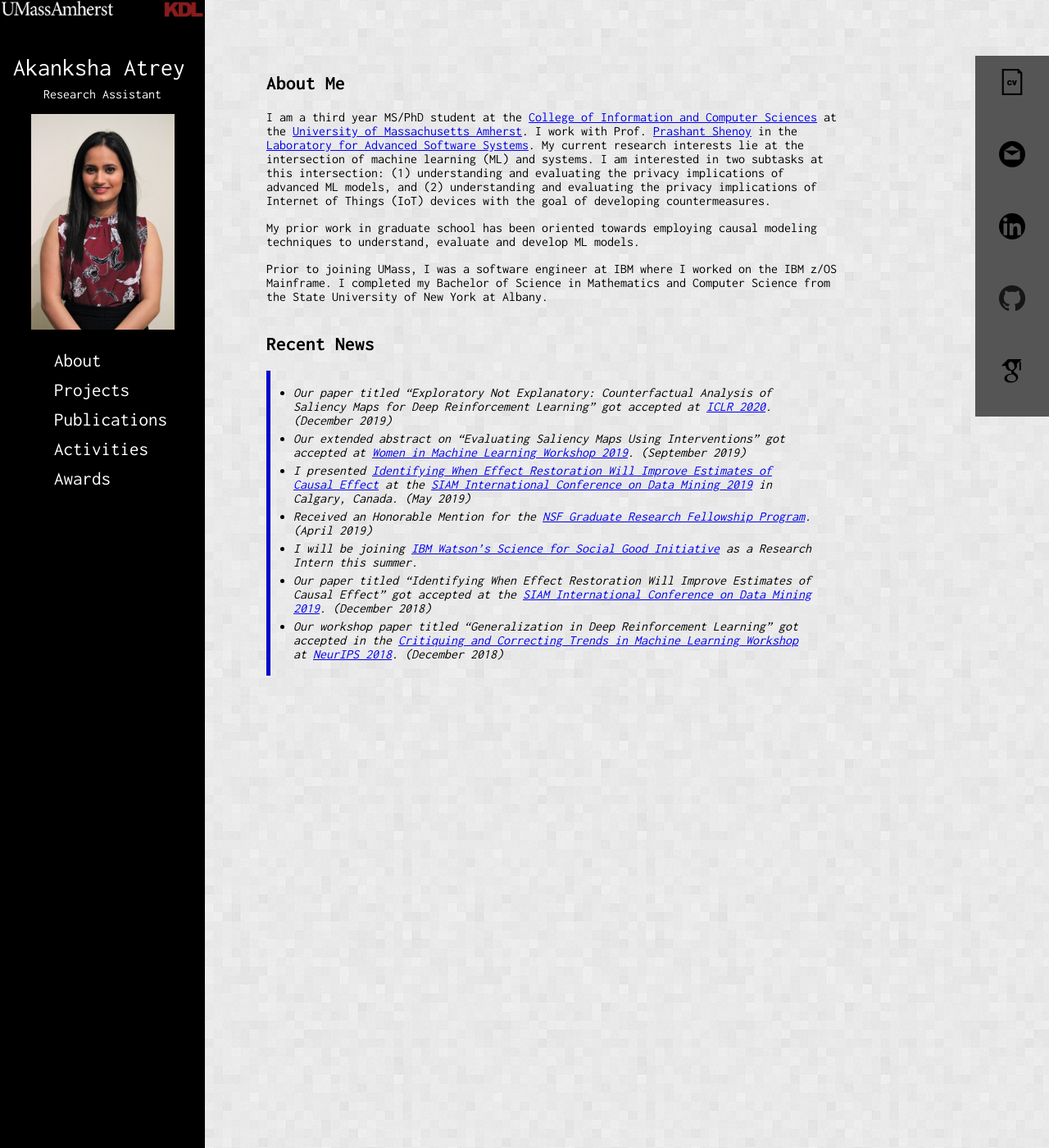
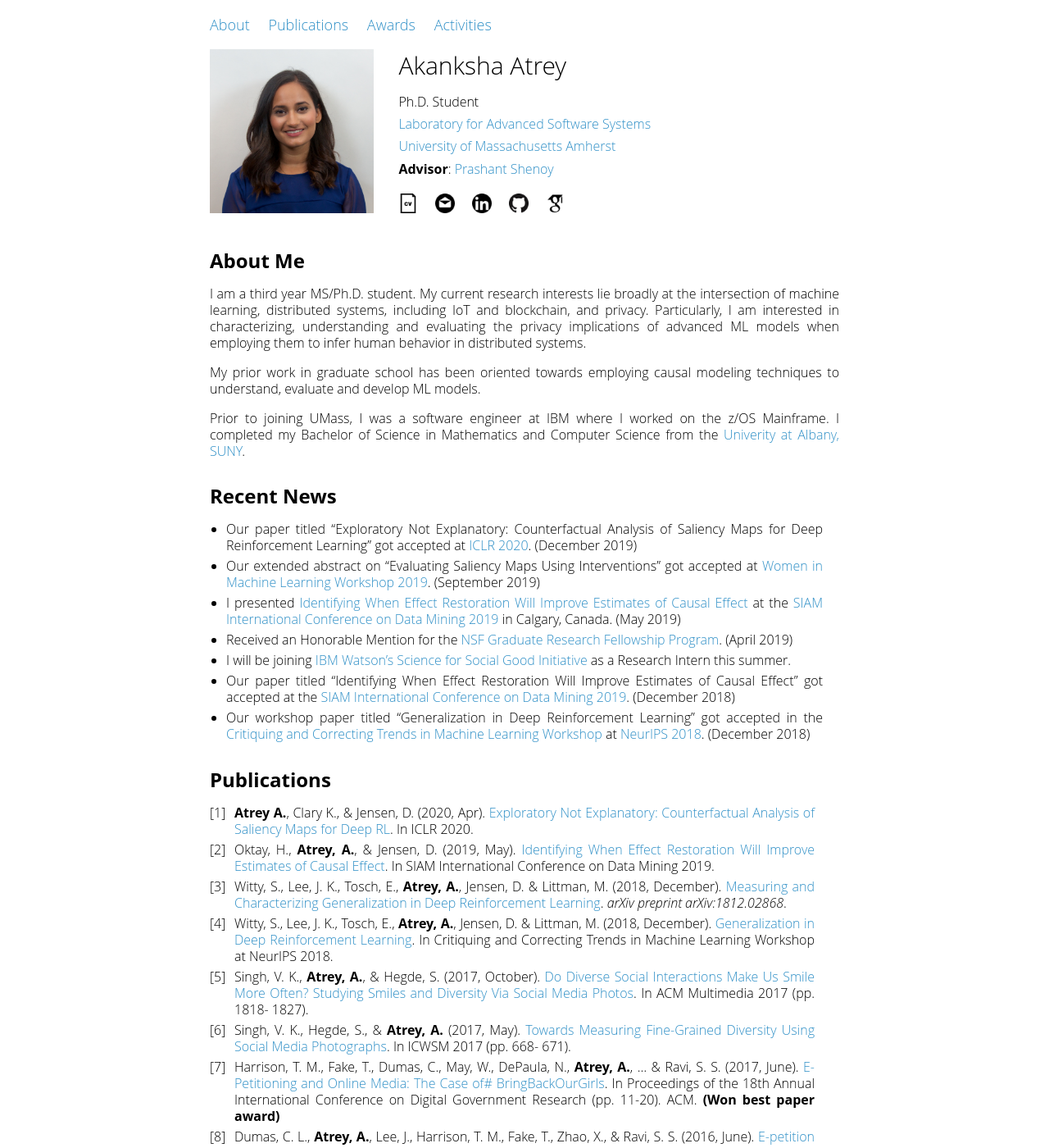
Before and after one commit to akanksha-atrey/akanksha-atrey.github.io, a Jekyll site: the page built from index.md, in a window 1280 px wide and 1400 px high. Shown: the whole window at 82% size. Built offline with Jekyll 4.4.1, drawn with Linux system fonts in a browser that asks for light colours; our own code applies the rules of GitHub Pages for plain Markdown files; some of the changed text lies outside the part shown.

Commit message:
revamp of website

```diff
--- a/_layouts/default.html
+++ b/_layouts/default.html
@@ -10,79 +10,48 @@
     {% if page.url == "/404.html" %}
         <meta http-equiv="refresh" content="5; url=/">
     {% endif %}
-    {% if page.description %}
-        {% assign desc = page.description %}
-    {% else %}
-        {% assign desc = site.description %}
-    {% endif %}
-    {% if page.url %}
-        {% assign url = site.url | append: site.baseurl | append: page.url %}
-    {% else %}
-        {% assign url = site.url | append: site.baseurl | append: page.url %}
-    {% endif %}
     <meta name="description" content="{{ desc }}">
     <link href='https://fonts.googleapis.com/css?family=Inconsolata:400,700' rel='stylesheet' type='text/css'>
     <link rel="alternate" type="application/rss+xml" title="{{ site.title }} RSS" href="/feed.xml" />
     <link rel="stylesheet" href="{{ '/css/main.css' | relative_url}}">
-    {% if site.favicon %}
-        <link rel="icon" type="image/ico" href="{{ site.favicon_location }}">
-        <link rel="shortcut-icon" type="image/ico" href="{{ site.favicon_location }}">
-    {% endif %}
-    {% if site.twitter_username %}
-        <link rel="author" href="https://twitter.com/{{ site.twitter_username }}">
-    {% endif %}
-    <!-- Facebook Open Graph -->
-    <meta name="og:description" content="{{ desc }}">
-    <meta name="og:title" content="{{ site.title }}">
-    <meta name="og:url" content="{{ url }}">
-    <meta name="og:type" content="article">
-    {% if site.og_image %}
-        <meta name="og:image" content="{{ site.og_image }}">
-    {% endif %}
-    {% if site.facebook_id %}
-        <meta name="fb:admins" content="{{ site.facebook_id }}">
-    {% endif %}
-    <!-- Twitter -->
-    <meta name="twitter:card" content="summary">
-    <meta name="twitter:title" content="{{ site.title }}">
-    <meta name="twitter:description" content="{{ desc }}">
-    <meta name="twitter:url" content="{{ url }}">
-    {% if site.twitter_image %}
-        <meta name="twitter:image" content="{{ site.twitter_image }}">
-    {% else %}
-        <meta name="twitter:image" content="{{ site.profile_picture }}">
-    {% endif %}
+    <style> a { text-decoration: none; } </style>
 </head>
 <body>
     <div class="wrapper">
         <div class="navbar container">
-            <a id="author-name" class="alignable pull-left" href="{{ site.url }}{{ site.baseurl }}">{{ site.title }}</a>
-            <p style="color:white;text-align:center;margin-top:0.1em;"> Research Assistant </p>
-            <center><img src="akanksha.png" width="175" height="auto"></center>
             <ul class="alignable pull-right navbar-ul">
                 {% for x in site.data.nav %}
-                    {% if x.name == "CV" %}
-                        <li class="alignable pull-right nav-list"><a target="_blank" href="{{ x.link }}">{{ x.name }}</a></li>
-                    {% else %}
-                        <li class="alignable pull-right nav-list"><a href="{{ x.link }}">{{ x.name }}</a></li>
-                    {% endif %}
+                    <a style="margin-right : 1em;" href="{{ x.link }}">{{ x.name }}</a>
                 {% endfor %}
             </ul>
+            <div style="width: 100%;">
+                <div style="width: 30%; height: 100%; float: left;">
+                    <img src="akanksha.png" width="200" height="auto">
+                </div>
+                <div style="width: 70%; height: 100%; float: left;">
+                    <a id="author-name" class="alignable pull-left" style="margin-top: 10px;">{{ site.title }}</a>
+                    <p style="line-height:1.7";> Ph.D. Student <br>
+                        <a href="http://lass.cs.umass.edu/">Laboratory for Advanced Software Systems</a><br>
+                        <a href="https://www.umass.edu/">University of Massachusetts Amherst</a><br>
+                        <b>Advisor</b>: <a href="https://people.cs.umass.edu/~shenoy/">Prashant Shenoy</a>
+                        <div class="icon">
+                            <a href="CV.pdf" target="_blank"><img alt="" src="cv_logo.png" height=24/> </a>&nbsp; &nbsp;&nbsp;
+                            <!--Email icon-->
+                            <a href="mailto:aatrey@cs.umass.edu" target="_blank"><img alt="" src="email_logo.png" height=24/> </a>&nbsp; &nbsp;&nbsp;
+                            <!--LinkedIn icon-->
+                            <a href="https://www.linkedin.com/in/akankshaatrey/" target="_blank"><img alt="" src="linkedin_logo.png" height=24/> </a>&nbsp; &nbsp;&nbsp;
+                            <!--Github icon-->
+                            <a href="https://github.com/akanksha-atrey" target="_blank"><img alt="" src="github_logo.png" height=24/> </a>&nbsp; &nbsp;&nbsp;
+                            <!--Google Scholar icon-->
+                            <a href="https://scholar.google.com/citations?user=Jf_jES4AAAAJ&hl=en&oi=ao" target="_blank"><img alt="" src="gscholar_logo.png" height="24" width="24"/> </a>&nbsp; &nbsp;&nbsp;
+                        </div>
+                    </p>
+                </div>
+            </div>
         </div>
         <div style="clear:both"></div>
-        <div class="icon-bar">
-              <!--CV icon-->
-              <a href="CV.pdf" target="_blank"><img alt="" src="cv_logo.png" /> </a>&nbsp; &nbsp;&nbsp;
-              <!--Email icon-->
-              <a href="mailto:aatrey@cs.umass.edu" target="_blank"><img alt="" src="email_logo.png" /> </a>&nbsp; &nbsp;&nbsp;
-              <!--LinkedIn icon-->
-              <a href="https://www.linkedin.com/in/akankshaatrey/" target="_blank"><img alt="" src="linkedin_logo.png" /> </a>&nbsp; &nbsp;&nbsp;
-              <!--Github icon-->
-              <a href="https://github.com/akanksha95" target="_blank"><img alt="" src="github_logo.png" /> </a>&nbsp; &nbsp;&nbsp;
-              <!--Google Scholar icon-->
-              <a href="https://scholar.google.com/citations?user=Jf_jES4AAAAJ&hl=en&oi=ao" target="_blank"><img alt="" src="gscholar_logo.png" height="32" width="32"/> </a>&nbsp; &nbsp;&nbsp;
-        </div>
         <hr>
+        <!--main content from index.md-->
         {% if page.is_contact == true %}
             <div class="container content contact">
                 {{ content }}
@@ -93,14 +62,4 @@
             </div>
         {% endif %}
     </div>
-    {% if site.tracking_id %}
-        <script>
-          (function(i,s,o,g,r,a,m){i['GoogleAnalyticsObject']=r;i[r]=i[r]||function(){
-          (i[r].q=i[r].q||[]).push(arguments)},i[r].l=1*new Date();a=s.createElement(o),
-          m=s.getElementsByTagName(o)[0];a.async=1;a.src=g;m.parentNode.insertBefore(a,m)
-          })(window,document,'script','//www.google-analytics.com/analytics.js','ga');
-          ga('create', '{{ site.tracking_id }}', 'auto');
-          ga('send', 'pageview');
-        </script>
-    {% endif %}
 </body>
--- a/_sass/_style.scss
+++ b/_sass/_style.scss
@@ -10,24 +10,35 @@ html {
     padding: 0;
 }
 body {
+    width: 100%;
     margin: 0;
     margin-right: 90px;
-    font-family: "Inconsolata";
     height: 95%;
     min-height: 95%;
+    padding-top: 20px;
+    align: center;
+    font-family: "Open Sans", sans-serif;
+    font-weight: 100;
+    line-height: 20px;
+    text-align: justify;
     color: black;
-    padding-top: 60px;
-    padding-left: 160px;
-    background-image: url('/background.png');
     background-position: center;
     background-size: auto;
     background-repeat: repeat;
 }
+a {
+    color: #3090C7;
+}
 hr {
     border: 0;
     height: 0;
-    #border-top: 1px solid rgba(0, 0, 0, 0.1);
-    #border-bottom: 1px solid rgba(255, 255, 255, 0.3);
+}
+
+.icon a {
+    display: inline-block;
+}
+.icon a:hover {
+    background-color: #3090C7;
 }
 
 /*
@@ -37,68 +48,28 @@ hr {
 #author-name {
     font-size: 30px;
     margin-top: 40px;
-    color: white;
+    color: black;
     display: inline-block;
 }
 .navbar {
-    height: 100%;
-    width: 250px;
-    position: fixed;
-    z-index: 1;
-    top: 0;
-    left: 0;
-    background-color: black;
-    overflow-x: hidden;
-    padding-top: 20px;
-    background-image: url('/umasslogo_white.png'), url('/kdl-logo-initials-only.gif');
-    background-position: left 1px top 1px, right 1px top 1px;
-    background-size: 138px auto, 50px auto;
-    background-repeat: no-repeat, no-repeat;
+    padding: 0;
+}
+.navbar-ul {
+    display: block;
+    margin: 0;
+    padding-left: 0;
+    padding-bottom: 20px;
+    font-size: 18px;
+    text-decoration: none;
 }
 .navbar a {
-    padding: 6px 8px 6px 16px;
-    text-decoration: none;
-    font-size: 23px;
-    color: white;
-    display: block;
+    color: #3090C7;
 }
-.navbar a:hover {
-    color: #0000CD;
-}
-.nav-list {
-    list-style-type: none;
-    margin: 0 5px 0 10px;
-}
-
-.icon-bar {
-    width: 90px;
-    float: right;
-    position: fixed;
-    z-index: 1;
-    display: inline-block;
-    background-color: #555;
-    right: 0px;
-    #top: 22%;
-    #bottom: 22%;
-}
-.icon-bar a {
-    display: block;
-    text-align: center;
-    padding: 16px;
-    transition: all 0.3s ease;
-    color: white;
-    font-size: 36px;
-}
-.icon-bar a:hover {
-    background-color: #0000CD;
-}
-
-
 
 /* Divs */
 
 .container {
-    max-width: $max-width;
+    max-width: 60%;
     margin: auto;
 }
 .wrapper {
--- a/_sass/typography.scss
+++ b/_sass/typography.scss
@@ -32,23 +32,6 @@
         padding: 2px 8px 2px 8px;
         font-style: italic;
     }
-    .profile-picture {
-        height: auto;
-        width: 150px;
-        position: absolute;
-        #margin: -10px 0 0 15px;
-        float: right;
-        align-items: center;
-        p & {
-            padding: 0;
-            margin: 0;
-        }
-        @media (max-width: $small-width) {
-            img {
-                margin-top: -5px;
-            }
-        }
-    }
     img {
         text-align: center;
         width: 100%;
--- a/index.md
+++ b/index.md
@@ -2,29 +2,68 @@
 layout: default
 ---
 
-
 ## About Me
 
-I am a third year MS/PhD student at the [College of Information and Computer Sciences](https://www.cics.umass.edu/) at the [University of Massachusetts Amherst](https://www.umass.edu/). I work with Prof. [Prashant Shenoy](https://people.cs.umass.edu/~shenoy/) in the [Laboratory for Advanced Software Systems](http://lass.cs.umass.edu/). My current research interests lie at the intersection of machine learning (ML) and systems. I am interested in two subtasks at this intersection: (1) understanding and evaluating the privacy implications of advanced ML models, and (2) understanding and evaluating the privacy implications of Internet of Things (IoT) devices with the goal of developing countermeasures.
+I am a third year MS/Ph.D. student. My current research interests lie broadly at the intersection of machine learning, distributed systems, including IoT and blockchain, and privacy. Particularly, I am interested in characterizing, understanding and evaluating the privacy implications of advanced ML models when employing them to infer human behavior in distributed systems.
 
 My prior work in graduate school has been oriented towards employing causal modeling techniques to understand, evaluate and develop ML models.
 
-Prior to joining UMass, I was a software engineer at IBM where I worked on the IBM z/OS Mainframe. I completed my Bachelor of Science in Mathematics and Computer Science from the State University of New York at Albany.
+Prior to joining UMass, I was a software engineer at IBM where I worked on the z/OS Mainframe. I completed my Bachelor of Science in Mathematics and Computer Science from the [Univerity at Albany, SUNY](https://www.albany.edu/).
 
 ---
 
 ## Recent News
 
-> - Our paper titled "Exploratory Not Explanatory: Counterfactual Analysis of Saliency Maps for Deep Reinforcement Learning" got accepted at [ICLR 2020](https://openreview.net/forum?id=rkl3m1BFDB). (December 2019)
-> - Our extended abstract on "Evaluating Saliency Maps Using Interventions" got accepted at [Women in Machine Learning Workshop 2019](https://wimlworkshop.org/2019/). (September 2019)
-> - I presented [Identifying When Effect Restoration Will Improve Estimates of Causal Effect](https://akanksha95.github.io/papers/Oktay_Effect_SDM19.pdf) at the [SIAM International Conference on Data Mining 2019](https://www.siam.org/Conferences/CM/Conference/sdm19) in Calgary, Canada. (May 2019)
-> - Received an Honorable Mention for the [NSF Graduate Research Fellowship Program](https://www.nsfgrfp.org/). (April 2019)
-> - I will be joining [IBM Watson's Science for Social Good Initiative](https://www.research.ibm.com/science-for-social-good/) as a Research Intern this summer.
-> - Our paper titled "Identifying When Effect Restoration Will Improve Estimates of Causal Effect" got accepted at the [SIAM International Conference on Data Mining 2019](https://www.siam.org/Conferences/CM/Main/sdm19). (December 2018)
-> - Our workshop paper titled "Generalization in Deep Reinforcement Learning" got accepted in the [Critiquing and Correcting Trends in Machine Learning Workshop](https://ml-critique-correct.github.io/) at [NeurIPS 2018](https://nips.cc/). (December 2018)
-<!--- > - Got accepted to speak at [IBM AI Systems Day 2018](https://researcher.watson.ibm.com/researcher/view_group.php?id=9595) on "Mocking Atari for Deep Reinforcement Learning". (October 2018)
-<!--- > - Received the [Lori A. Clarke Scholarship in Computer Science](https://www.cics.umass.edu/news/latest-news/lori-clarke-scholarship-created) 2018 from [CICS](https://www.cics.umass.edu/), UMass Amherst (June 2018)
-<!--- > - Got selected (with scholarship) to attend the [CRA-W Grad Cohort 2018](https://cra.org/cra-w/events/grad-cohort-women-2018/) in San Francisco, CA (April 2018)
-<!--- > - Presented [Do Diverse Social Interactions Make Us Smile More Often? Studying Smiles and Diversity Via Social Media Photos](http://delivery.acm.org/10.1145/3130000/3127908/p1818-singh.pdf?ip=128.119.40.194&id=3127908&acc=ACTIVE%20SERVICE&key=73B3886B1AEFC4BB%2E0404F0890BAA435B%2E4D4702B0C3E38B35%2E4D4702B0C3E38B35&__acm__=1519405205_2537b3e41531841f4da7285b125e88cd) at [ACM Multimedia 2017](http://www.acmmm.org/2017/) in San Jose, CA (October 2017). -->
+* Our paper titled "Exploratory Not Explanatory: Counterfactual Analysis of Saliency Maps for Deep Reinforcement Learning" got accepted at [ICLR 2020](https://openreview.net/forum?id=rkl3m1BFDB). (December 2019)
+* Our extended abstract on "Evaluating Saliency Maps Using Interventions" got accepted at [Women in Machine Learning Workshop 2019](https://wimlworkshop.org/2019/). (September 2019)
+* I presented [Identifying When Effect Restoration Will Improve Estimates of Causal Effect](https://akanksha95.github.io/papers/Oktay_Effect_SDM19.pdf) at the [SIAM International Conference on Data Mining 2019](https://www.siam.org/Conferences/CM/Conference/sdm19) in Calgary, Canada. (May 2019)
+* Received an Honorable Mention for the [NSF Graduate Research Fellowship Program](https://www.nsfgrfp.org/). (April 2019)
+* I will be joining [IBM Watson's Science for Social Good Initiative](https://www.research.ibm.com/science-for-social-good/) as a Research Intern this summer.
+* Our paper titled "Identifying When Effect Restoration Will Improve Estimates of Causal Effect" got accepted at the [SIAM International Conference on Data Mining 2019](https://www.siam.org/Conferences/CM/Main/sdm19). (December 2018)
+* Our workshop paper titled "Generalization in Deep Reinforcement Learning" got accepted in the [Critiquing and Correcting Trends in Machine Learning Workshop](https://ml-critique-correct.github.io/) at [NeurIPS 2018](https://nips.cc/). (December 2018)
 
 ---
+
+## Publications
+
+1. **Atrey A.**, Clary K., & Jensen, D. (2020, Apr). [Exploratory Not Explanatory: Counterfactual Analysis of Saliency Maps for Deep RL](papers/atrey_exploratory_iclr20). In ICLR 2020.
+1. Oktay, H., **Atrey, A.**, & Jensen, D. (2019, May). [Identifying When Effect Restoration Will Improve Estimates of Causal Effect](papers/Oktay_Effect_SDM19.pdf). In SIAM International Conference on Data Mining 2019.
+1. Witty, S., Lee, J. K., Tosch, E., **Atrey, A.**, Jensen, D. & Littman, M. (2018, December). [Measuring and Characterizing Generalization in Deep Reinforcement Learning](https://arxiv.org/abs/1812.02868). _arXiv preprint arXiv:1812.02868_.
+1. Witty, S., Lee, J. K., Tosch, E., **Atrey, A.**, Jensen, D. & Littman, M. (2018, December). [Generalization in Deep Reinforcement Learning](papers/Witty_Generalization_NeurIPS18.pdf). In Critiquing and Correcting Trends in Machine Learning Workshop at NeurIPS 2018.
+1. Singh, V. K., **Atrey, A.**, & Hegde, S. (2017, October). [Do Diverse Social Interactions Make Us Smile More Often? Studying Smiles and Diversity Via Social Media Photos](https://wp.comminfo.rutgers.edu/vsingh/wp-content/uploads/sites/110/2017/10/ACMMM_Singh_Diversity_Smile.pdf). In ACM Multimedia 2017 (pp. 1818- 1827). <!---  **[Acceptance Rate: 29%]** --->
+1. Singh, V. K., Hegde, S., & **Atrey, A.** (2017, May). [Towards Measuring Fine-Grained Diversity Using Social Media Photographs](https://pdfs.semanticscholar.org/e60b/a225993d2ae438dec5bb6918b29d3e344006.pdf). In ICWSM 2017 (pp. 668- 671). <!--- **[Acceptance Rate: 17%]** --->
+1. Harrison, T. M., Fake, T., Dumas, C., May, W., DePaula, N., **Atrey, A.**, ... & Ravi, S. S. (2017, June). [E-Petitioning and Online Media: The Case of# BringBackOurGirls](https://dl.acm.org/citation.cfm?id=3085320). In Proceedings of the 18th Annual International Conference on Digital Government Research (pp. 11-20). ACM. **(Won best paper award)** <!--- **[Acceptance Rate: 58%]** --->
+1. Dumas, C. L., **Atrey, A.**, Lee, J., Harrison, T. M., Fake, T., Zhao, X., & Ravi, S. S. (2016, June). [E-petition Information Diffusion in Online Social Networks](https://dl.acm.org/citation.cfm?id=2912227). In Proceedings of the 17th International Digital Government Research Conference on Digital Government Research (pp. 515-517). ACM. <!--- **[Acceptance Rate: 57%]** --->
+
+---
+
+## Awards and Honors
+
+* NSF Travel Grant for WiML 2019 **(Dec 2019)**
+* NSF Graduate Research Fellowship Program Honorable Mention **(April 2019)**
+* Lori A. Clarke Scholarship in Computer Science 2018 **(June 2018)**
+* Lita and Stephen Greenwald Research Fund Award 2017 **(May 2017)**
+* ISO President's Medal for Exemplary Leadership **(April 2017)**
+* Spellman Top Academic Achievement Award 2017 **(April 2017)**
+* CRA-W Research Scholar (for Grace Hopper Celebration) **(Oct 2016)**
+* Bruce B. and Louise Steen Gravitt Scholarship **(May 2016)**
+* Spellman Top Academic Achievement Award 2016 **(Mar 2016)**
+* Tau Sigma National Honor Society Scholarship **(Jan 2016)**
+* Women and Technology Award and Scholarship **(Jun 2015)**
+* Ross A. Johnston Entrance Scholarship in Math and Statistics **(Sep 2013)**
+
+---
+
+## Activities
+
+* CICS Community Outreach Student Team – Founder/Chair **(Apr 2019 – present)**
+* ACM/IEE IoTDI – Volunteer **(Apr 2020)**
+* CS Social – Chair **(Sep 2019 – May 2020)**
+* CS New Student Committee – Chair **(Sep 2017 – May 2020)**
+* Indian Student Association – Vice President **(Apr 2018 – May 2019)**
+* CS Social– Chair **(Sep 2017 – May 2018)**
+* Indian Student Organization – Vice President **(Jun 2016 – Dec 2016)**
+* Tau Sigma National Honor Society – President **(Jun 2016 – Dec 2016)**
+* Transfer Student Peer Mentor **(Sep 2015 – Dec 2016)**
+* Tau Sigma National Honor Society – Secretary **(Mar 2015 – Mar 2016)**
+* Asian Pacific American Conference – Logistics Chair **(Jan 2015 – Apr 2015)**
```
Also changed, not shown: _data/nav.yml (+5 -8 lines), akanksha.png, 1 other file.
